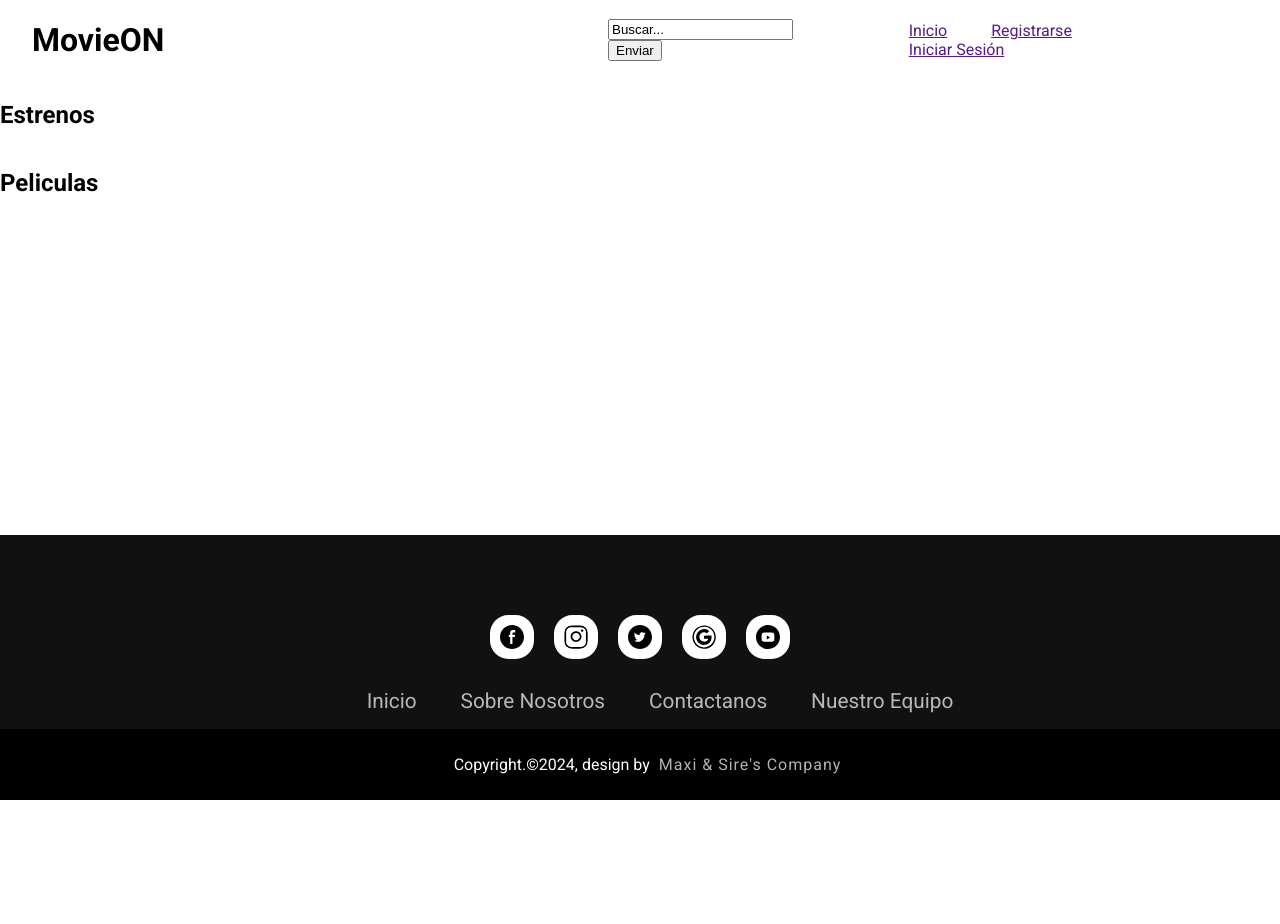
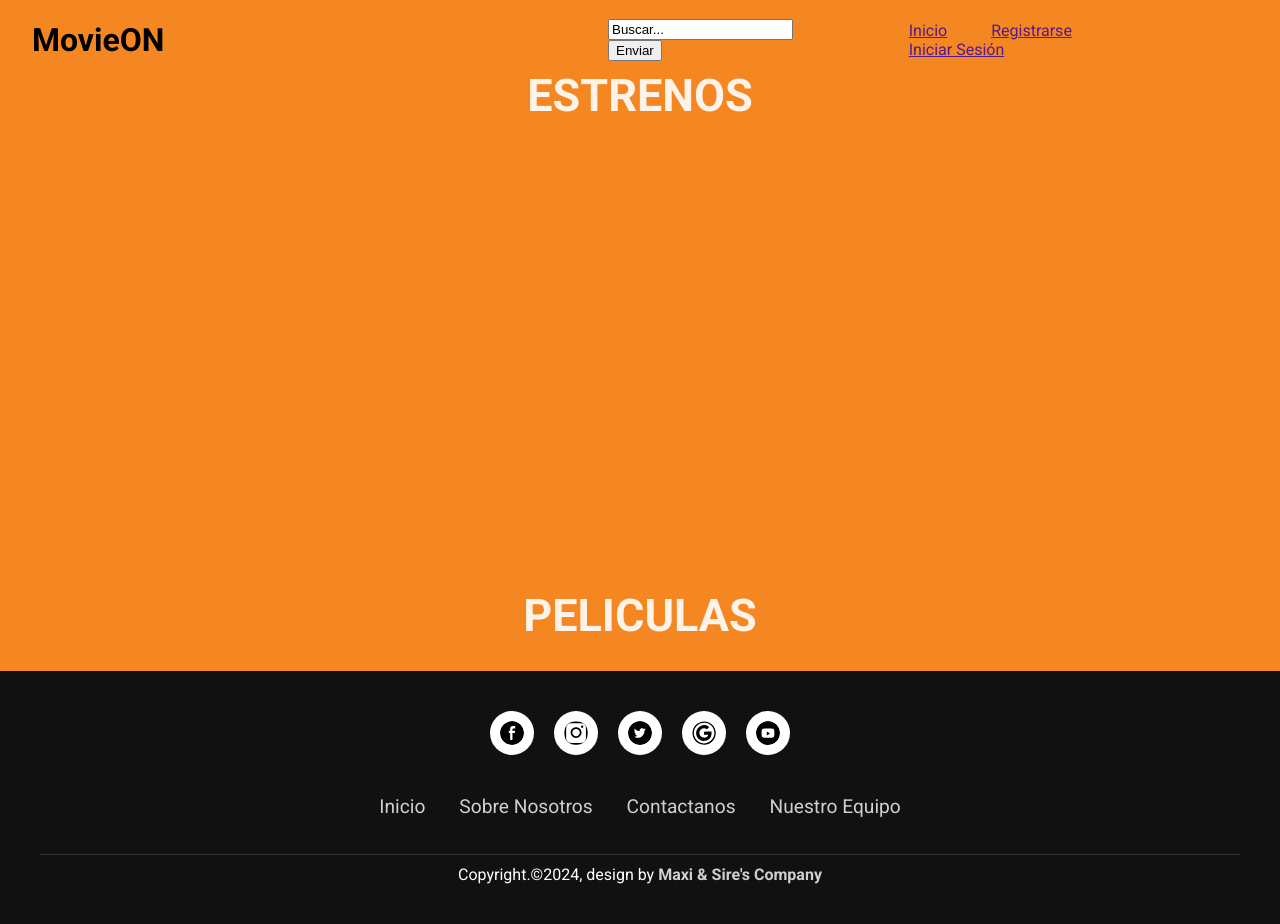
Before and after one commit to MaxiRo3z/MovieON, a Flask app: page / in a window 1280 px wide. Before the commit the page ends 800 px from the top, so only its background shows below. Run offline with Flask 3, Linux system fonts and the light colour scheme; data that the repository does not hold is empty.

Commit message:
update def

```diff
--- a/main.py
+++ b/main.py
@@ -1,10 +1,62 @@
 from flask import Flask,render_template
+import requests
+
+api_key= 'cc0bbbd7774ce2853272ceeb3db7db56'
+
+def obtener_peliculas_proximas():
+    url = f'https://api.themoviedb.org/3/movie/upcoming?api_key={api_key}&language=es-ES&page=1'
+    response = requests.get(url)
+    if response.status_code == 200:
+        data = response.json()
+        peliculas = data['results']
+        base_url = 'https://image.tmdb.org/t/p/w500'
+        peliculas_con_posters = []
+        for pelicula in peliculas:
+            poster_path = pelicula['poster_path']
+            if poster_path:
+                full_poster_url = base_url + poster_path
+                peliculas_con_posters.append({
+                    'title': pelicula['title'],
+                    'poster_url': full_poster_url
+                })
+        return peliculas_con_posters
+    else:
+        return []
+
+def obtener_peliculas():
+    # Endpoints para películas en emisión y populares
+    endpoints = [
+        f'https://api.themoviedb.org/3/movie/now_playing?api_key={api_key}&language=es-ES&page=1',
+        f'https://api.themoviedb.org/3/movie/popular?api_key={api_key}&language=es-ES&page=1',
+
+    ]
+
+    peliculas_con_posters = []
+    base_url_poster = 'https://image.tmdb.org/t/p/w500'
+
+    for url in endpoints:
+        response = requests.get(url)
+        if response.status_code == 200:
+            data = response.json()
+            peliculas = data['results']
+            for pelicula in peliculas:
+                ruta_poster = pelicula['poster_path']
+                if ruta_poster:
+                    url_completa_poster = base_url_poster + ruta_poster
+                    peliculas_con_posters.append({
+                        'titulo': pelicula['title'],
+                        'url_poster': url_completa_poster
+                    })
+
+    return peliculas_con_posters
 
 app= Flask(__name__)
 
 @app.route("/")
 def index():
-    return render_template("index.html")
+    estrenos= obtener_peliculas_proximas()
+    peliculas= obtener_peliculas()
+    return render_template("index.html", estrenos=estrenos, peliculas=peliculas)
 
 @app.route("/login")
 def login():
--- a/static/styles/style.css
+++ b/static/styles/style.css
@@ -1,16 +1,18 @@
 body {
     width: 100%;
-    height: 100vh;
+    height: 100%;
     margin: 0;
+    padding: 0;
     font-family: "Roboto", sans-serif;
     box-sizing: border-box;
     display: flex;
+    align-items: center;
     flex-direction: column;
-    min-height: 100vh;
 
     overflow-x: hidden; /* Bloquea el desplazamiento horizontal */
     overflow-y: auto; /* Permite el desplazamiento vertical */
 
+    background-color: #f58723;
 }
 
 
@@ -80,59 +82,162 @@ body {
 
 /*---------------------------------------------------------------------------Estrenos--------------------------------------------------------------------*/
 
-.carousel-container {
-    position: relative;
-    width: 100%;
-    margin: auto;
-    overflow: hidden;
-    background: #333;
+h2, small, a{
+    margin: 0;
+    padding: 0;
+
 }
 
-.carousel-inner {
-    display: flex;
-    transition: transform 0.5s ease;
+.carrousel{
     width: 100%;
+    margin: 0px 0px;
 }
 
-.carousel-item {
-    flex: 0 0 auto; /* No permitir que los ítems se reduzcan más allá del tamaño de contenido */
-    width: 20%; /* Ajustar el tamaño de cada miniatura */
-    box-sizing: border-box;
+@media(min-width:768px){
+
+    .carrousel{
+        margin: 0px 60px;
+    }
 }
 
-.carousel-item img {
-    width: 100%;
-    height: auto; /* Ajustar la altura automáticamente para mantener la proporción */
-    object-fit: cover; /* Ajustar imágenes para que ocupen el espacio sin distorsionarse */
+.carrousel h2{
+    font-size: 45px;
+    line-height: 10px;
+    padding-bottom: 50px;
+    opacity: .9;
+    text-transform: uppercase;
+    font-weight: 600;
+    text-align: center;
+    color: #ffffff;
+    margin-top: 10px;
 }
 
-/* Next & previous buttons */
-.prev, .next {
-    cursor: pointer;
-    position: absolute;
-    top: 50%;
-    width: auto;
-    padding: 16px;
-    margin-top: -22px;
-    color: white;
-    font-weight: bold;
-    font-size: 18px;
-    transition: 0.6s ease;
-    user-select: none;
+.carrousel_list {
+    position: relative;
+    display: flex;
+    align-items: center;
+    width: fit-content;
+    height: 400px;
+    padding: 10px 0px;
+    margin: auto;
+    max-width: 90vw;
+    overflow: hidden;
+
 }
 
-.next {
-    right: 0;
+.carrusel-track{
+    position: relative;
+    top: 0;
+    left: 0;
+    display: flex;
+    justify-content: center;
+    transition: .5s ease-in-out;
 }
 
-.prev:hover, .next:hover {
-    background-color: rgba(0,0,0,0.8);
+.carrusel{
+    position: relative;
+    width: 210px;
+    padding: 0 10px;
+    float: left;
+    box-sizing: border-box;
+    display: flex;
+    height: 100%;
 }
 
+.carrusel a img{
+    object-fit: cover;
+    height: 400px;
+    width: 200px;
+    border-radius: 15px;
+    box-shadow: 0 2px 5px 0 rgba(0, 0, 0, 0.5);
+    transition: .3 ease-in-out;
+}
 
+@media(min-width:768px) {
+    .carrusel{
 
+        width: 275px;
+    }
+    .carrousel a img{
+        width: 250px;
+    }
+}
+
+.carrusel-arrow{
+    border-radius: 30px;
+    background-color: #ffffff;
+    position: absolute;
+    z-index: 4;
+    width: 48px;
+    height: 48px;
+    text-align: center;
+    border: 0;
+    cursor: pointer;
+}
+
+.carrusel-arrow:focus{
+    outline: 0;
+}
+
+.carrusel-arrow svg{
+    width: 12px;
+    height: 100%;
+    color: rgba(0,0,0,0.7);
+}
+
+.carrusel-prev {
+    left: 0;
+}
+
+.carrusel-next {
+    right: 0px;
+}
 /*---------------------------------------------------------------------------Estrenos--------------------------------------------------------------------*/
 
+/*---------------------------------------------------------------------------Peliculas--------------------------------------------------------------------*/
+
+#movie{
+    margin-top: 40px;
+}
+#movie h2{
+    font-size: 45px;
+    line-height: 10px;
+    padding-bottom: 50px;
+    opacity: .9;
+    text-transform: uppercase;
+    font-weight: 600;
+    text-align: center;
+    color: #ffffff;
+
+}
+
+.cuadricula {
+        display: flex;
+        flex-wrap: wrap;
+        justify-content: center;
+    }
+    .pelicula {
+        margin: 10px;
+        background: white;
+        border-radius: 10px;
+        box-shadow: 0 4px 8px rgba(0, 0, 0, 0.1);
+        overflow: hidden;
+        transition: transform 0.2s, box-shadow 0.2s;
+        width: 200px;
+        text-align: center;
+
+    }
+    .pelicula img {
+        width: 100%;
+        height: auto;
+    }
+
+    .pelicula:hover {
+        transform: translateY(-10px);
+        box-shadow: 0 8px 16px rgba(0, 0, 0, 0.2);
+}
+
+/*---------------------------------------------------------------------------Peliculas--------------------------------------------------------------------*/
 
 
 
@@ -156,74 +261,92 @@ body {
 /*---------------------------------------------------------------------------Footer--------------------------------------------------------------------*/
 .footer {
     background-color: #111111;
-    margin-top: auto;
     width: 100%;
+    padding: 20px 0;
+    margin-top: auto;  /* Asegura que el footer esté en la parte inferior */
 }
 
 .footer .footer_container {
-    width: 100%;
-    padding: 70px 0px 0px;
+    max-width: 1200px; /* Ancho máximo del contenido del footer */
+    margin: 0 auto;
+    padding: 20px;
 }
 
-.footer .footer_container .social {
+.footer .social {
     display: flex;
     justify-content: center;
+    margin-bottom: 20px;
 }
 
-.footer .footer_container .social img {
+.footer .social a {
+    margin: 0 10px;
+}
+
+.footer .social img {
     width: 1.5em;
     height: 1.5em;
-    text-decoration: none;
     padding: 10px;
     background-color: white;
-    margin: 10px;
-    border-radius: 42%;
+    border-radius: 50%;
+    transition: background-color 0.5s;
 }
 
-.footer .footer_container .social img:hover {
-    background-color: #111111;
-    transition: 0.5s;
+.footer .social img:hover {
+    background-color: #555;
 }
 
-.footer .footer_container .footer_nav {
+.footer_nav {
     display: flex;
     justify-content: center;
+    margin-bottom: 20px;
 }
 
-.footer .footer_container .footer_nav ul li a {
-    color: white;
-    margin: 20px;
-    text-decoration: none;
-    font-size: 1.3em;
-    opacity: 0.7;
-    transition: 0.5s;
+.footer_nav ul {
+    padding: 0;
 }
 
-.footer .footer_container .footer_nav ul li {
-    display: inline-block;
+.footer_nav ul li {
     list-style: none;
+    display: inline;
+    margin: 0 15px;
 }
 
-.footer .footer_container .footer_nav ul li a:hover {
+.footer_nav ul li a {
+    color: white;
+    text-decoration: none;
+    font-size: 1.2em;
+    opacity: 0.8;
+    transition: opacity 0.5s;
+}
+
+.footer_nav ul li a:hover {
     opacity: 1;
 }
 
-.footer .footer_container .copy {
-    background-color: #000;
-    padding: 10px;
+.copy {
     text-align: center;
-    width: 100%;
+    color: white;
+    padding-top: 10px;
+    border-top: 1px solid #333;
 }
 
-.footer .footer_container .copy p {
-    color: white;
+.copy p {
+    margin: 0;
 }
 
-.footer .footer_container .copy .designer {
-    opacity: 0.7;
-    letter-spacing: 1px;
-    font-weight: 400;
-    margin: 0px 5px;
+.copy .designer {
+    font-weight: bold;
+    opacity: 0.8;
 }
 
+/* Responsivo */
+@media (max-width: 768px) {
+    .footer .footer_container {
+        padding: 10px;
+    }
+
+    .footer .footer_nav ul li {
+        margin: 0 10px;
+    }
+}
 /*---------------------------------------------------------------------------Footer--------------------------------------------------------------------*/
--- a/templates/index.html
+++ b/templates/index.html
@@ -27,22 +27,59 @@
             </nav>
         </div>
     </div>
-    <main class="main">
-        <div>
-            <h2>Estrenos</h2>
-            <div id="carousel-container" class="carousel-container">
-                <div class="carousel-inner" id="carousel-inner">
+    <div class="carrousel">
+        <h2>Estrenos</h2>
+        <div class="carrousel_list" id="carrousel_list">
+            <button class="carrusel-arrow carrusel-prev" id="button-prev" data-button="button-prev"
+                onclick="app.processingButton(event)">
+                <svg aria-hidden="true" focusable="false" data-prefix="fas" data-icon="chevron-left"
+                    class="svg-inline--fa fa-chevron-left fa-w-10" role="img" xmlns="http://www.w3.org/2000/svg"
+                    viewBox="0 0 320 512">
+                    <path fill="currentColor"
+                        d="M34.52 239.03L228.87 44.69c9.37-9.37 24.57-9.37 33.94 0l22.67 22.67c9.36 9.36 9.37 24.52.04 33.9L131.49 256l154.02 154.75c9.34 9.38 9.32 24.54-.04 33.9l-22.67 22.67c-9.37 9.37-24.57 9.37-33.94 0L34.52 272.97c-9.37-9.37-9.37-24.57 0-33.94z">
+                    </path>
+                </svg>
+            </button>
 
-                </div>
+            <div class="carrusel-track" id="track">
+                {% for estreno in estrenos %}
+                    <div class="carrusel">
+                        <div>
+                            <a href="/">
+                                <picture>
+                                    <img src="{{ estreno.poster_url }}" alt="Póster de {{ estreno.title }}">
+                                </picture>
+                            </a>
+                        </div>
+                    </div>
+                {% endfor %}
+
+
             </div>
+
+            <button class="carrusel-arrow carrusel-next" id="button-next" data-button="button-next"
+                onclick="app.processingButton(event)">
+                <svg aria-hidden="true" focusable="false" data-prefix="fas" data-icon="chevron-right"
+                    class="svg-inline--fa fa-chevron-right fa-w-10" role="img" xmlns="http://www.w3.org/2000/svg"
+                    viewBox="0 0 320 512">
+                    <path fill="currentColor"
+                        d="M285.476 272.971L91.132 467.314c-9.373 9.373-24.569 9.373-33.941 0l-22.667-22.667c-9.357-9.357-9.375-24.522-.04-33.901L188.505 256 34.484 101.255c-9.335-9.379-9.317-24.544.04-33.901l22.667-22.667c9.373-9.373 24.569-9.373 33.941 0L285.475 239.03c9.373 9.372 9.373 24.568.001 33.941z">
+                    </path>
+                </svg>
+            </button>
+
         </div>
-        <a class="prev" onclick="plusSlides(-1)">&#10094;</a>
-        <a class="next" onclick="plusSlides(1)">&#10095;</a>
-        <div>
-            <h2>Peliculas</h2>
+    </div>
+    <div id="movie">
+        <h2>peliculas</h2>
+        <div class="cuadricula">
+            {% for pelicula in peliculas %}
+            <div class="pelicula">
+                <img src="{{ pelicula.url_poster }}" alt="{{ pelicula.title }}">
+            </div>
+            {% endfor %}
         </div>
-
-    </main>
+    </div>
     <footer class='footer'>
         <div class="footer_container">
             <div class="social">
```
Also changed, not shown: static/script/script.js (+27 -43 lines).
